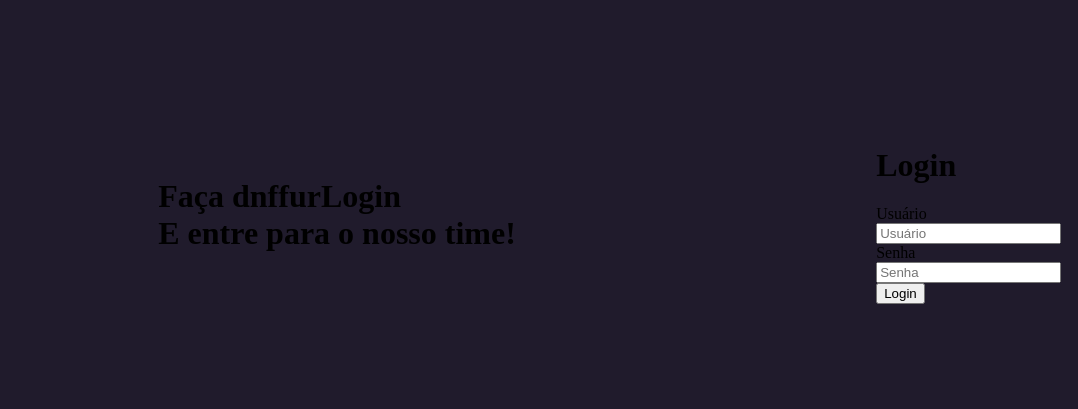
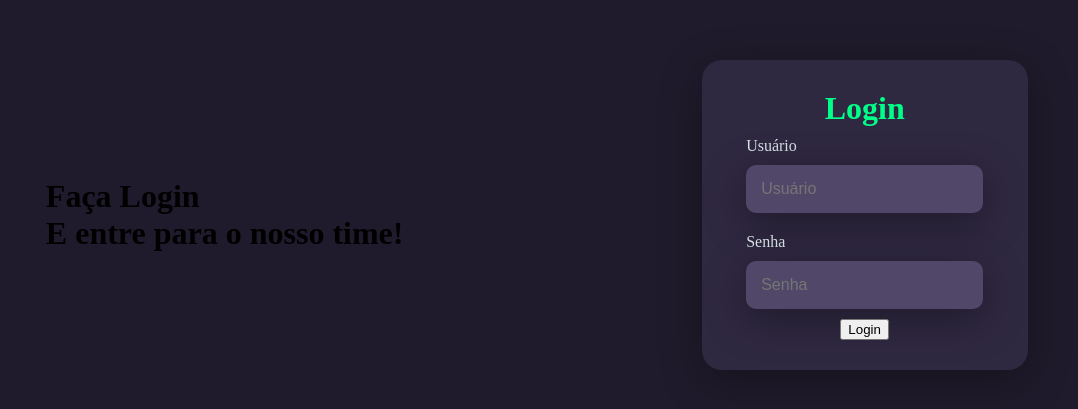
Before and after one commit to GiovaniAraujo97/P-gina-simples-de-Login, a plain HTML site: page index.html in a window 1280 px wide. Shown: the part 185-594 px from the top of the page, without its empty margins (202-1280 px from the left). Drawn offline with Linux system fonts and the light colour scheme.

Commit message:
melhorias no css

```diff
--- a/index.html
+++ b/index.html
@@ -12,7 +12,7 @@
 
     <div class= "main-login">
         <div class= "left-login">
-           <h1> Faça dnffurLogin <br> E entre para o nosso time! </h1>
+           <h1> Faça Login <br> E entre para o nosso time! </h1>
         </div>
         <div class= "right-login">
           <div class= "card-login">
--- a/style.css
+++ b/style.css
@@ -18,3 +18,49 @@ body {
     justify-content: center;
     align-items: center
 }
+.right-login{
+    width:50vw;
+    height:100vh;
+    display:flex;
+    justify-content: center;
+    align-items: center;
+}
+.card-login{
+    width: 60%;
+    display:flex;
+    justify-content: center;
+    align-items: center;
+    flex-direction: column;
+    padding: 30px 35px;
+    background-color: #2f2841;
+    border-radius: 20px;
+    box-shadow: 0px 10px 40px #00000056;
+}
+.card-login > h1{
+    color: #00ff88;
+    font-weight: 800;
+    margin: 0;
+}
+.textfield{
+    display: flex;
+    flex-direction:column ;
+    align-items: flex-start;
+    justify-content: center;
+    margin: 10PX 0px;
+}
+.textfield > input {
+    width: 100%;
+    border: none;
+    border-radius: 10px;
+    padding: 15px;
+    background: #514869;
+    color: #f0ffffde;
+    font-size: 12pt;
+    box-shadow: 0px 10px 40px #00000056;
+    outline: none;
+    box-sizing: border-box;
+}
+.textfield > label {
+    color: #f0ffffde;
+    margin-bottom: 10PX ;
+}
```
Lines whose indentation alone changed are shown as unchanged.
